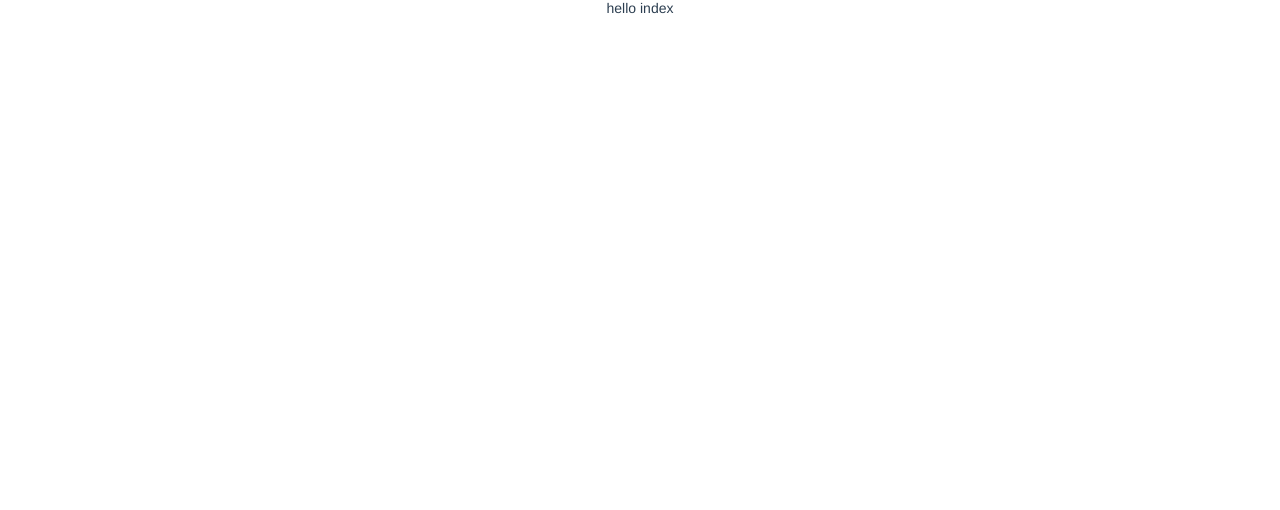
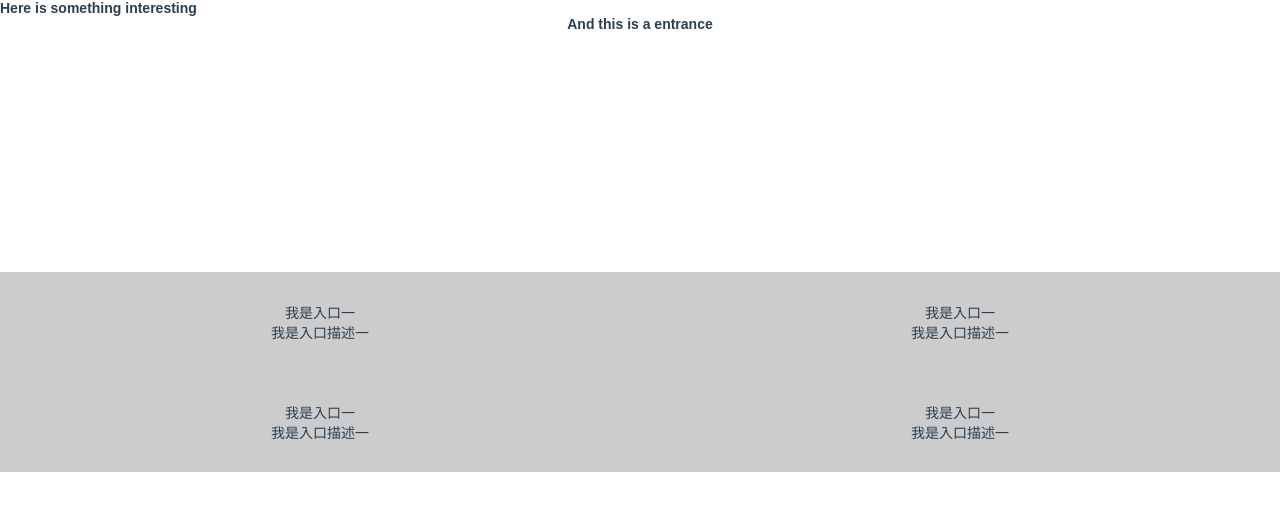
Before and after one commit to Tycalwayslove/record_vue, a Vue app in the folder vue_record_demo/: page / in a window 1280 px wide. Shown: the top 510 px of the page. Built offline with nearby package versions, Linux system fonts and the light colour scheme.

Commit message:
待完成: 数字的滚动增加

```diff
--- a/vue_record_demo/src/App.vue
+++ b/vue_record_demo/src/App.vue
@@ -1,6 +1,5 @@
 <template>
   <div id="app">
-
     <router-view />
   </div>
 </template>
@@ -13,14 +12,4 @@
   text-align: center;
   color: #2c3e50;
 }
-#nav {
-  padding: 30px;
-  a {
-    font-weight: bold;
-    color: #2c3e50;
-    &.router-link-exact-active {
-      color: #42b983;
-    }
-  }
-}
 </style>
--- a/vue_record_demo/src/assets/css/index.css
+++ b/vue_record_demo/src/assets/css/index.css
@@ -1,2 +1,2 @@
 @import './base.css';
-@import './normalize.css';
+/* @import './normalize.css'; */
--- a/vue_record_demo/src/router.js
+++ b/vue_record_demo/src/router.js
@@ -13,15 +13,24 @@ export default new Router({
       path: '/',
       name: 'index',
       component: Index
+    },
+    {
+      path: '/demo',
+      name: 'Demo',
+      // route level code-splitting
+      // this generates a separate chunk (about.[hash].js) for this route
+      // which is lazy-loaded when the route is visited.
+      component: () =>
+        import(/* webpackChunkName: "about" */ './page/demo/index.vue')
+    },
+    {
+      path: '/numbergrowwrap',
+      name: 'NumberGrowWrap',
+      // route level code-splitting
+      // this generates a separate chunk (about.[hash].js) for this route
+      // which is lazy-loaded when the route is visited.
+      component: () =>
+        import(/* webpackChunkName: "about" */ './page/demo/NumberGrowWrap/NumberGrowWrap.vue')
     }
-    // {
-    //   path: "/about",
-    //   name: "about",
-    //   // route level code-splitting
-    //   // this generates a separate chunk (about.[hash].js) for this route
-    //   // which is lazy-loaded when the route is visited.
-    //   component: () =>
-    //     import(/* webpackChunkName: "about" */ "./views/About.vue")
-    // },
   ]
 })
--- a/vue_record_demo/src/views/index.vue
+++ b/vue_record_demo/src/views/index.vue
@@ -1,3 +1,45 @@
 <template>
-  <div>hello index</div>
+  <div>
+    <h1>Here is something interesting</h1>
+    <h2>And this is a entrance </h2>
+
+    <ul class="card-list">
+      <li class='card-item'>
+        <p class="title">我是入口一</p>
+        <p class="msg">我是入口描述一</p>
+      </li>
+      <li class='card-item'>
+        <p class="title">我是入口一</p>
+        <p class="msg">我是入口描述一</p>
+      </li>
+      <li class='card-item'>
+        <p class="title">我是入口一</p>
+        <p class="msg">我是入口描述一</p>
+      </li>
+      <li class='card-item'>
+        <p class="title">我是入口一</p>
+        <p class="msg">我是入口描述一</p>
+      </li>
+
+    </ul>
+
+  </div>
 </template>
+<style lang="scss" scoped>
+h1 {
+  text-align: left;
+  word-break: break-all;
+}
+
+.card-list {
+  display: flex;
+  margin-top: 30vh;
+  flex-wrap: wrap;
+  width: 100vw;
+  .card-item {
+    width: 50vw;
+    padding: 30px 0;
+    background-color: #ccc;
+  }
+}
+</style>
```
Also changed, not shown: vue_record_demo/src/page/demo/NumberGrowWrap/NumberGrowWrap.vue (+3 -4 lines).
